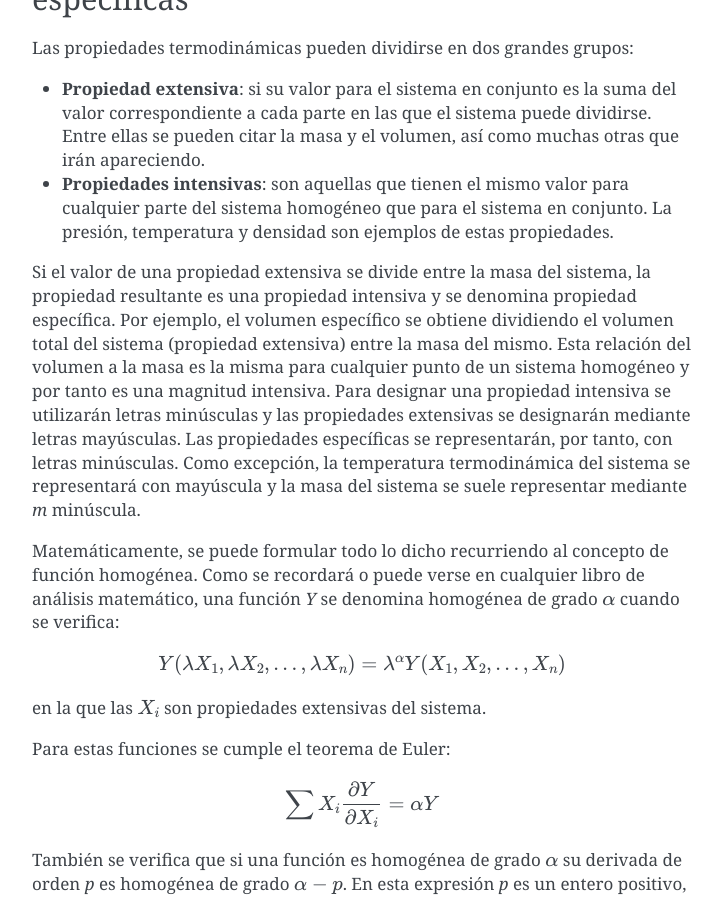
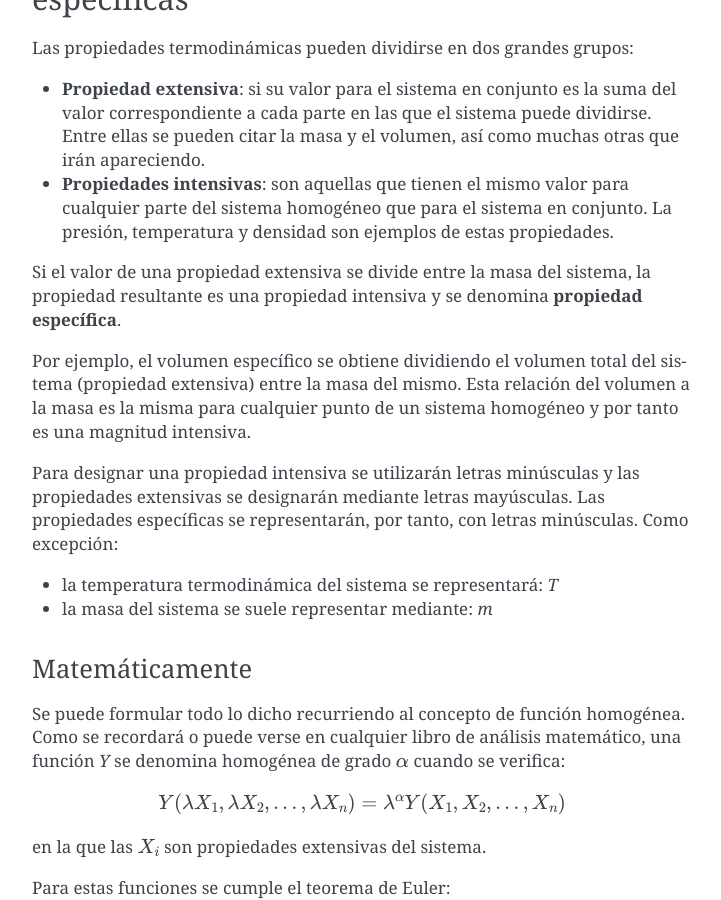
Before and after one commit to mantielero/termodinamica, a Sphinx documentation site: the page built from source/cocneptos_propiedades_.rst, in a window 1280 px wide and 900 px high, scrolled down 1805 px. Shown: the whole window, without its empty margins (388-1109 px from the left). Built offline with Sphinx 7.4.7, drawn with Linux system fonts in a browser that asks for light colours; pages that are not in the unit, such as notebooks, are missing from menus.

Commit message:
Update cocneptos_propiedades_.rst

```diff
--- a/source/cocneptos_propiedades_.rst
+++ b/source/cocneptos_propiedades_.rst
@@ -72,9 +72,19 @@ Las propiedades termodinámicas pueden dividirse en dos grandes grupos:
 * **Propiedad extensiva**: si su valor para el sistema en conjunto es la suma del valor correspondiente a cada parte en las que el sistema puede dividirse. Entre ellas se pueden citar la masa y el volumen, así como muchas otras que irán apareciendo.
 * **Propiedades intensivas**: son aquellas que tienen el mismo valor para cualquier parte del sistema homogéneo que para el sistema en conjunto. La presión, temperatura y densidad son ejemplos de estas propiedades.
 
-Si el valor de una propiedad extensiva se divide entre la masa del sistema, la propiedad resultante es una propiedad intensiva y se denomina propiedad específica. Por ejemplo, el volumen específico se obtiene dividiendo el volumen total del sistema (propiedad extensiva) entre la masa del mismo. Esta relación del volumen a la masa es la misma para cualquier punto de un sistema homogéneo y por tanto es una magnitud intensiva. Para designar una propiedad intensiva se utilizarán letras minúsculas y las propiedades extensivas se designarán mediante letras mayúsculas. Las propiedades específicas se representarán, por tanto, con letras minúsculas. Como excepción, la temperatura termodinámica del sistema se representará con mayúscula y la masa del sistema se suele representar mediante *m* minúscula.
+Si el valor de una propiedad extensiva se divide entre la masa del sistema, la propiedad resultante es una propiedad intensiva y se denomina **propiedad específica**.
 
-Matemáticamente, se puede formular todo lo dicho recurriendo al concepto de función homogénea. Como se recordará o puede verse en cualquier libro de análisis matemático, una función *Y* se denomina homogénea de grado :math:`\alpha` cuando se verifica:
+Por ejemplo, el volumen específico se obtiene dividiendo el volumen total del sistema (propiedad extensiva) entre la masa del mismo. Esta relación del volumen a la masa es la misma para cualquier punto de un sistema homogéneo y por tanto es una magnitud intensiva.
+
+Para designar una propiedad intensiva se utilizarán letras minúsculas y las propiedades extensivas se designarán mediante letras mayúsculas. Las propiedades específicas se representarán, por tanto, con letras minúsculas. Como excepción:
+
+- la temperatura termodinámica del sistema se representará: *T*
+- la masa del sistema se suele representar mediante: *m*
+
+Matemáticamente
+^^^^^^^^^^^^^^^
+
+Se puede formular todo lo dicho recurriendo al concepto de función homogénea. Como se recordará o puede verse en cualquier libro de análisis matemático, una función *Y* se denomina homogénea de grado :math:`\alpha` cuando se verifica:
 
 .. math::
 
```
